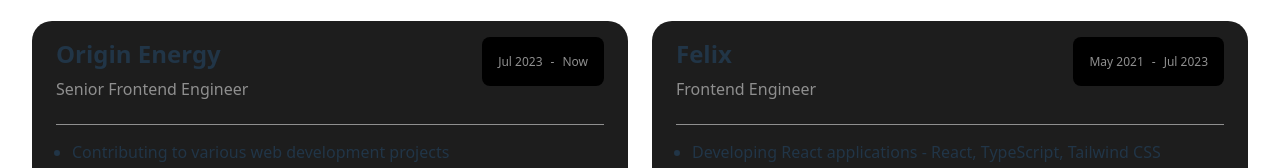
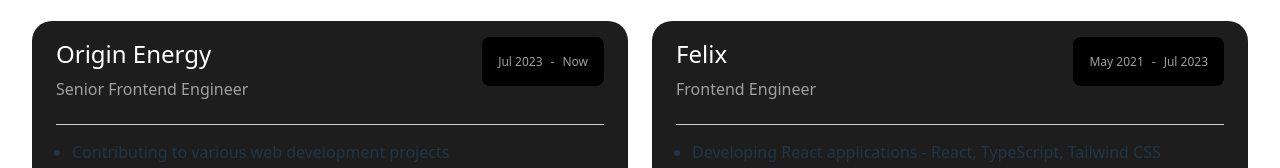
Before and after one commit to sdhwa92/resume-website, a website built with Vite: page index.html in a window 1280 px wide. Shown: the part 598-766 px from the top of the page. Built offline with nearby package versions, Linux system fonts and the light colour scheme.

Commit message:
minor data and style changes

```diff
--- a/src/career.json
+++ b/src/career.json
@@ -14,7 +14,10 @@
         "Developing reusable React UI component libraries to maintain consistent styling across various micro-frontend applications",
         "Building efficient and high-performance APIs with the FastAPI framework in Python",
         "Collaborating in an Agile environment with cross-functional teams to deliver high-quality software solutions"
-      ]
+      ],
+      "metadata": {
+        "website": "https://www.originenergy.com.au/"
+      }
     },
     {
       "company": "Felix",
@@ -31,7 +34,10 @@
         "Building Micro Frontend architecture - Webpack",
         "Utilising AWS Services (S3, CloudFront, EC2, API Gateway, etc.)",
         "Working in an Agile environment"
-      ]
+      ],
+      "metadata": {
+        "website": "https://www.felix.net/"
+      }
     },
     {
       "company": "Digital Dealer",
@@ -47,7 +53,10 @@
         "Managing code in the Bitbucket environment",
         "Deploying code changes via AWS - CI/CD",
         "Working in an Agile environment"
-      ]
+      ],
+      "metadata": {
+        "website": "https://digitaldealer.com.au/"
+      }
     },
     {
       "company": "Dealer Solutions",
@@ -66,7 +75,10 @@
         "Working in an Agile environment",
         "Using Docker to run a development environment",
         "Estimating task sizes for planning sprints"
-      ]
+      ],
+      "metadata": {
+        "website": "https://indiqator.com.au/"
+      }
     },
     {
       "company": "Dealer Solutions",
@@ -82,7 +94,10 @@
         "Using Docker to run a development environment",
         "Estimating task sizes for planning sprints",
         "Working in an Agile environment"
-      ]
+      ],
+      "metadata": {
+        "website": "https://indiqator.com.au/"
+      }
     },
     {
       "company": "Computit",
@@ -96,7 +111,10 @@
         "Writing manual documents for websites or applications",
         "Analysing databases and designing ERD",
         "Using Git for versioning"
-      ]
+      ],
+      "metadata": {
+        "website": "https://computit.com.au/"
+      }
     }
   ]
 }
--- a/src/main.js
+++ b/src/main.js
@@ -8,7 +8,9 @@
       <div class="career__container">
         <div class="career__heading">
           <div>
-            <h2 class="company-name">${career.company}</h2>
+            <h2 class="company-name"><a href="${
+              career.metadata.website
+            }" target="_blank">${career.company}</a></h2>
             <p class="company-role">${career.role}</p>
           </div>
           <div class="career__date-range">
--- a/src/style.css
+++ b/src/style.css
@@ -11,9 +11,12 @@
   -webkit-font-smoothing: antialiased;
   -moz-osx-font-smoothing: grayscale;
 
+  --white: #ffffff;
   --black: #000000;
   --dark-grey: #1d1d1d;
-  --light-grey: #8f8f8f;
+  --light-grey: #d1d1d1;
+  --hover-grey: #606060;
+  --grey-text: #a0a0a0;
   --border-radius: 1.25rem;
   --gap: 1.5rem;
 }
@@ -75,7 +78,7 @@
 }
 
 .vertical-divider {
-  border-right: 1px solid var(--light-grey);
+  border-right: 1px solid var(--grey-text);
   height: 100%;
   margin: 0 1rem;
 }
@@ -226,9 +229,18 @@
     .company-name {
       font-size: 1.5rem;
       margin-bottom: 0.5rem;
+
+      a {
+        text-decoration: none;
+        color: var(--white);
+
+        &:hover {
+          color: var(--light-grey);
+        }
+      }
     }
     .company-role {
-      color: var(--light-grey);
+      color: var(--grey-text);
     }
 
     .career__date-range {
@@ -246,7 +258,7 @@
       span {
         margin: 0;
         font-size: 0.75rem;
-        color: var(--light-grey);
+        color: var(--grey-text);
       }
     }
   }
```
